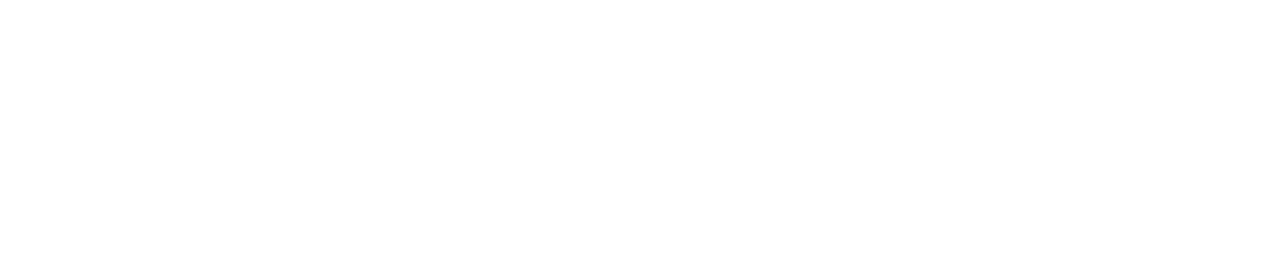
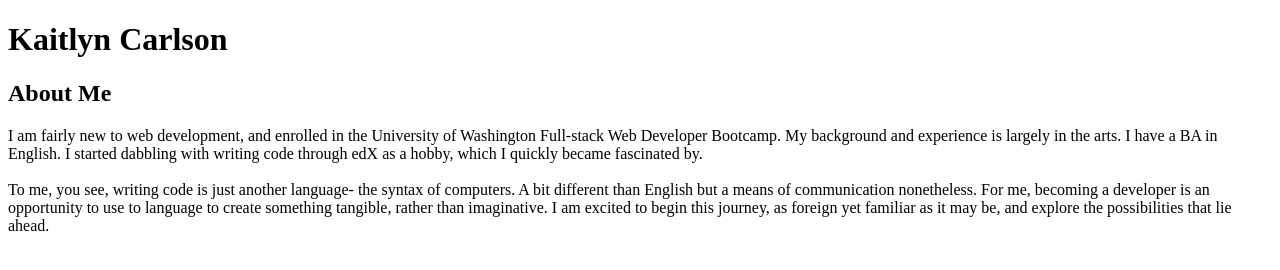
Before and after one commit to KaitlynCarlson/KaitlynCarlson, a plain HTML site: page index.html in a window 1280 px wide. Drawn offline with Linux system fonts and the light colour scheme.

Commit message:
index.html

```diff
--- a/index.html
+++ b/index.html
@@ -7,6 +7,11 @@
     <title>Activity</title>
 </head>
 <body>
+    <h1>Kaitlyn Carlson</h1>
+    <h2>About Me</h2>
+    <p>I am fairly new to web development, and enrolled in the University of Washington Full-stack Web Developer Bootcamp. My background and experience is largely in the arts. I have a BA in English. I started dabbling with writing code through edX as a hobby, which I quickly became fascinated by.
+
+           <br><br> To me, you see, writing code is just another language- the syntax of computers. A bit different than English but a means of communication nonetheless. For me, becoming a developer is an opportunity to use to language to create something tangible, rather than imaginative. I am excited to begin this journey, as foreign yet familiar as it may be, and explore the possibilities that lie ahead.</p>
 
 </body>
 </html>
```
